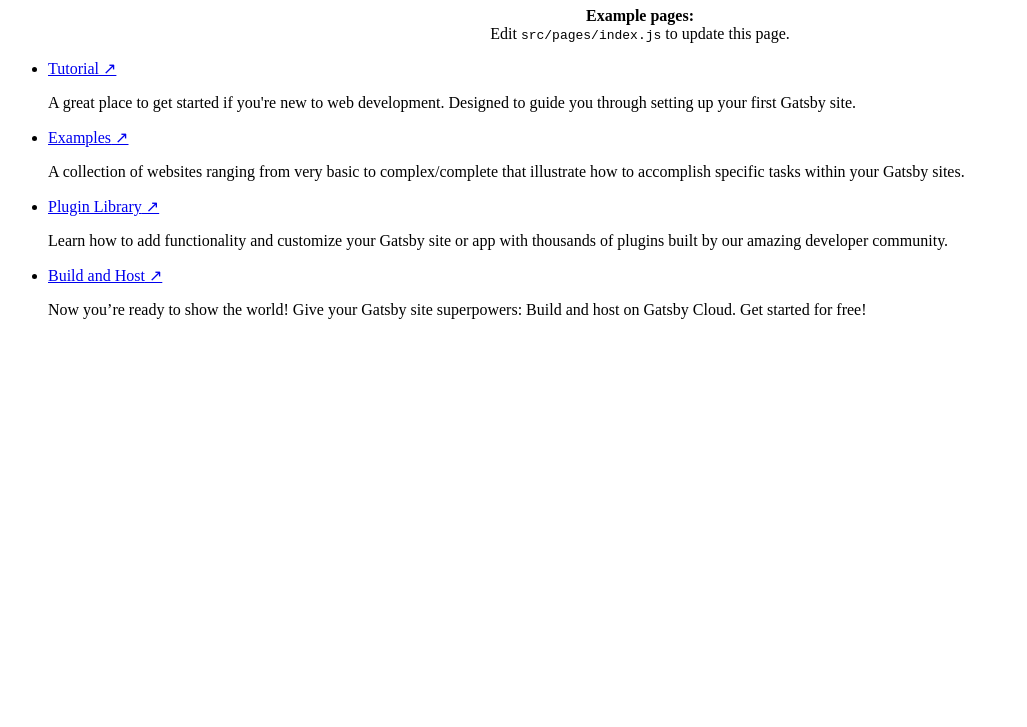
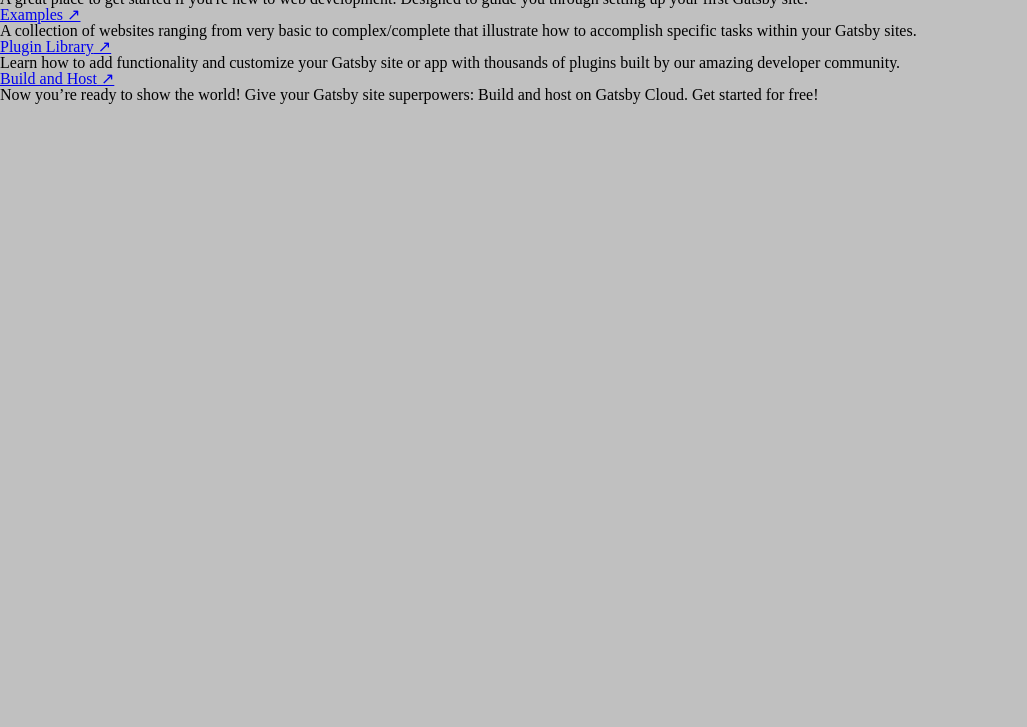
Before and after one commit to Pataco80/backroads-styled-components, a Gatsby site: page / in a window 1280 px wide. Shown: the part 73-800 px from the top of the page, without its empty margins (0-1027 px from the left). Built offline with nearby package versions, Linux system fonts and the light colour scheme; Gatsby itself is replaced by a stand-in of ours.

Commit message:
add global styles to layout

```diff
--- a/src/components/layout.js
+++ b/src/components/Layout/Layout.js
@@ -6,10 +6,11 @@
  */
 
 import * as React from "react"
-
+import { GlobalStyle } from "../../styles/globalStyles"
 const Layout = ({ children }) => {
   return (
     <>
+      <GlobalStyle />
       <main>{children}</main>
     </>
   )
--- a/src/pages/404.js
+++ b/src/pages/404.js
@@ -1,6 +1,6 @@
 import * as React from "react"
 
-import Layout from "../components/layout"
+import Layout from "../components/Layout/Layout"
 
 const NotFoundPage = () => (
   <Layout>
--- a/src/pages/index.js
+++ b/src/pages/index.js
@@ -1,7 +1,7 @@
 import * as React from "react"
 import { Link } from "gatsby"
 
-import Layout from "../components/layout"
+import Layout from "../components/Layout/Layout"
 
 const links = [
   {
--- a/src/pages/page-2.js
+++ b/src/pages/page-2.js
@@ -1,7 +1,7 @@
 import * as React from "react"
 import { Link } from "gatsby"
 
-import Layout from "../components/layout"
+import Layout from "../components/Layout/Layout"
 
 const SecondPage = () => (
   <Layout>
--- /dev/null
+++ b/src/styles/globalStyles.js
@@ -0,0 +1,25 @@
+import { createGlobalStyle } from "styled-components"
+
+import { reset } from "styled-reset"
+//import { generateMedia } from "styled-media-query"
+
+import "../fonts/fonts.css"
+export const GlobalStyle = createGlobalStyle`
+  ${reset};
+
+  *,*::before,*::after {
+    box-sizing: border-box;
+  }
+
+  html,body {
+    box-sizing: border-box;
+    scroll-behavior: smooth;
+  }
+
+  body{
+    width: 100%;
+    font-size: 1rem;
+    color:black;
+    background-color: silver;
+  }
+`
```
